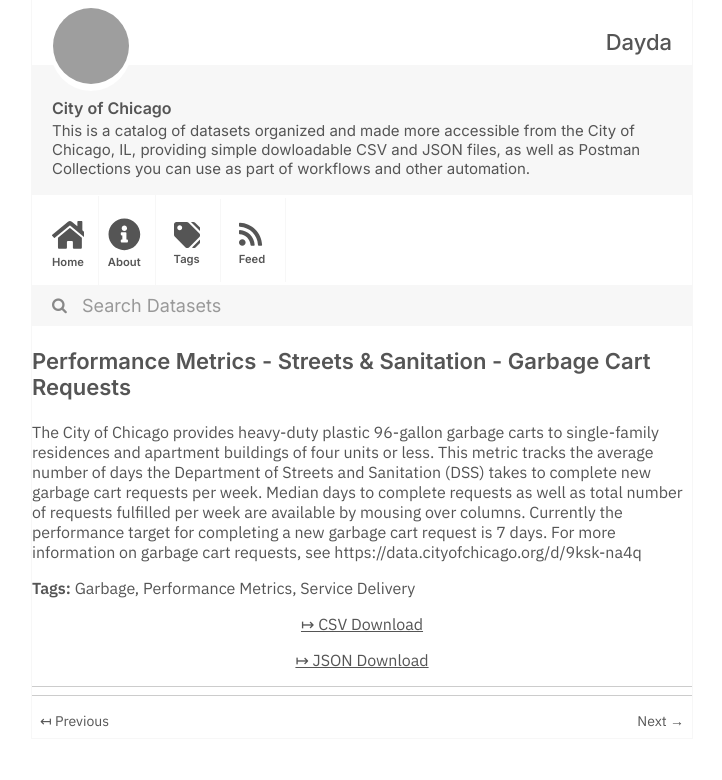
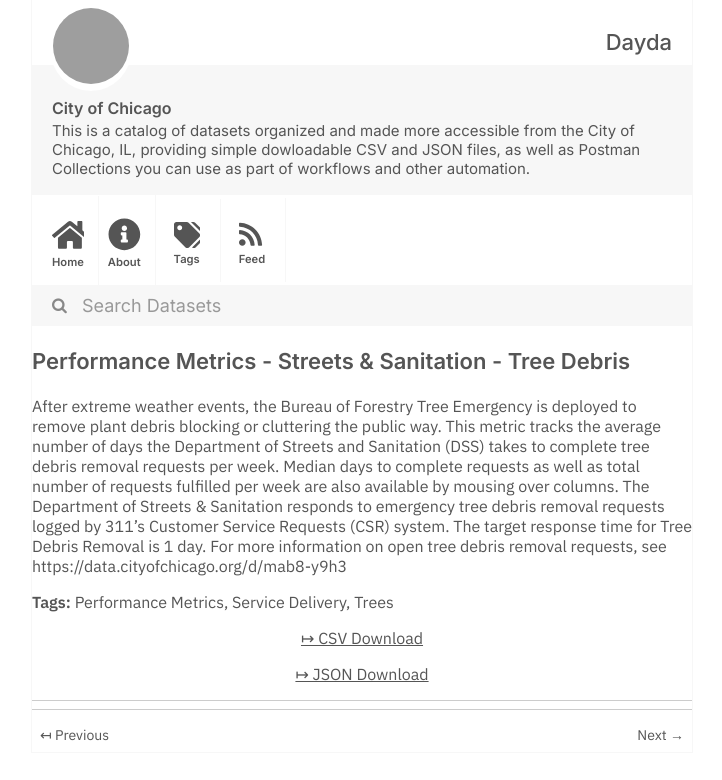
Before and after one commit to dayda-entities/city-of-chicago, a Jekyll site: the page built from _posts/2020-11-10-performance-metrics-streets-sa.md, in a window 1280 px wide, cut to the strip 0-780 px from the top of the page. Shown: the whole strip, without its empty margins (278-1000 px from the left). Built offline with Jekyll 4.4.1, drawn with Linux system fonts in a browser that asks for light colours; grey boxes are pictures that could not be loaded.

Commit message:
Publish Data

```diff
--- a/_posts/2020-11-10-performance-metrics-streets-sa.md
+++ b/_posts/2020-11-10-performance-metrics-streets-sa.md
@@ -1,20 +1,20 @@
 ---
-title: Performance Metrics - Streets & Sanitation - Garbage Cart Requests
-created: '2020-11-10T16:54:27.941873'
-modified: '2020-11-10T16:54:27.941880'
+title: Performance Metrics - Streets & Sanitation - Tree Debris
+created: '2020-11-10T16:54:59.580601'
+modified: '2020-11-10T16:54:59.580608'
 state: active
 type: dataset
 tags:
-  - Garbage
   - Performance Metrics
   - Service Delivery
+  - Trees
 groups:
   - Local Government
 csv_url: >-
-  https://data.cityofchicago.org/api/views/6htv-6453/rows.csv?accessType=DOWNLOAD
+  https://data.cityofchicago.org/api/views/hwpp-nx6b/rows.csv?accessType=DOWNLOAD
 json_url: >-
-  https://data.cityofchicago.org/api/views/6htv-6453/rows.json?accessType=DOWNLOAD
+  https://data.cityofchicago.org/api/views/hwpp-nx6b/rows.json?accessType=DOWNLOAD
 layout: post
 
 ---
-The City of Chicago provides heavy-duty plastic 96-gallon garbage carts to single-family residences and apartment buildings of four units or less. This metric tracks the average number of days the Department of Streets and Sanitation (DSS) takes to complete new garbage cart requests per week. Median days to complete requests as well as total number of requests fulfilled per week are available by mousing over columns. Currently the performance target for completing a new garbage cart request is 7 days. For more information on garbage cart requests, see https://data.cityofchicago.org/d/9ksk-na4q
+After extreme weather events, the Bureau of Forestry Tree Emergency is deployed to remove plant debris blocking or cluttering the public way. This metric tracks the average number of days the Department of Streets and Sanitation (DSS) takes to complete tree debris removal requests per week. Median days to complete requests as well as total number of requests fulfilled per week are also available by mousing over columns. The Department of Streets & Sanitation responds to emergency tree debris removal requests logged by 311’s Customer Service Requests (CSR) system. The target response time for Tree Debris Removal is 1 day. For more information on open tree debris removal requests, see https://data.cityofchicago.org/d/mab8-y9h3
```
